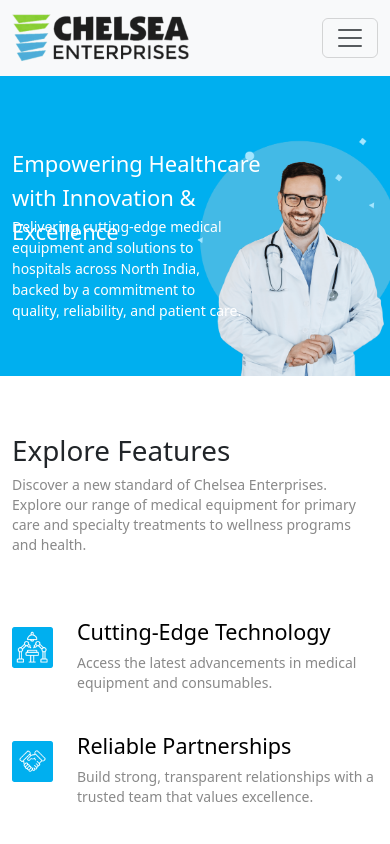
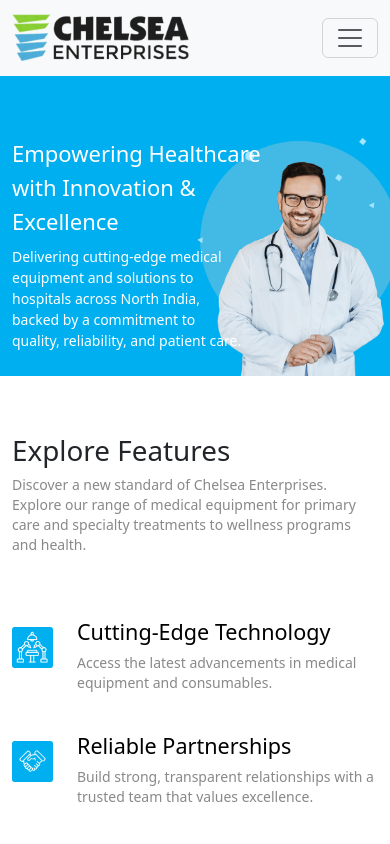
Before and after one commit to Euronoxx/chelsea, a Next.js app: page / in a window 390 px wide. Shown: the top 844 px of the page. Built offline with nearby package versions, Linux system fonts and the light colour scheme.

Commit message:
Responsive view updated

```diff
--- a/app/components/Footer.js
+++ b/app/components/Footer.js
@@ -47,7 +47,7 @@ const Footer = () => {
                 <hr style={{color:'#898989'}} />
             </Container>
             <Container className="py-5 d-flex">
-                <p>&copy; {curyear} Chelsea Enterprises. All Rights Reserved.</p><p className="ms-auto" style={{marginRight:'15px'}}><Link href={"#"}>Terms of use</Link></p><p><Link href={"#"}>Privacy Policy</Link></p>
+                <p>&copy; {curyear} Chelsea Enterprises. All Rights Reserved.</p><p className="ms-auto" style={{marginRight:'15px'}}><Link href={"/terms-of-use"}>Terms of use</Link></p><p><Link href={"/privacy-policy"}>Privacy Policy</Link></p>
             </Container>
         </Container>
     );
--- a/app/components/Header.js
+++ b/app/components/Header.js
@@ -20,7 +20,7 @@ const Header = () => {
         </Container>
         <Navbar expand="lg" className="bg-body-tertiary">
             <Container>
-                <Navbar.Brand href="#home">
+                <Navbar.Brand href="/">
                     <Image src={"/img/chelsea-logo.png"} width={177} height={50} alt='Chelsea Logo' />
                 </Navbar.Brand>
                 <Navbar.Toggle aria-controls="basic-navbar-nav" />
--- a/app/globals.css
+++ b/app/globals.css
@@ -41,21 +41,17 @@ a {
   background-repeat: no-repeat;
   background-size: cover;
   height: 700px;
-  position: relative;
 }
 .homebannerbg h1 {
   font-size: 58px;
   color: #fff;
   line-height: 74px;
-  margin-top: 200px;
-  position: absolute;
-  width: 50%;
+  padding-top: 200px;
+  width: 60%;
 }
 .homebannerbg p {
-  position: absolute;
   color: #fff;
   font-size: 24px;
-  margin-top: 360px;
   width: 40%;
 }
 .body22 {
@@ -192,15 +188,13 @@ a {
     font-size: 22px;
     color: #fff;
     line-height: 34px;
-    margin-top: 70px;
-    position: absolute;
+    padding-top: 60px;
     width: 70%;
   }
   .homebannerbg p {
     position: absolute;
     color: #fff;
     font-size: 14px;
-    margin-top: 140px;
     width: 60%;
   }
   .body22 {
```
Also changed, not shown: app/contact/layout.js (added, +18 -0 lines), app/privacy-policy/page.js (added, +17 -0 lines), app/terms-of-use/page.js (added, +17 -0 lines).
